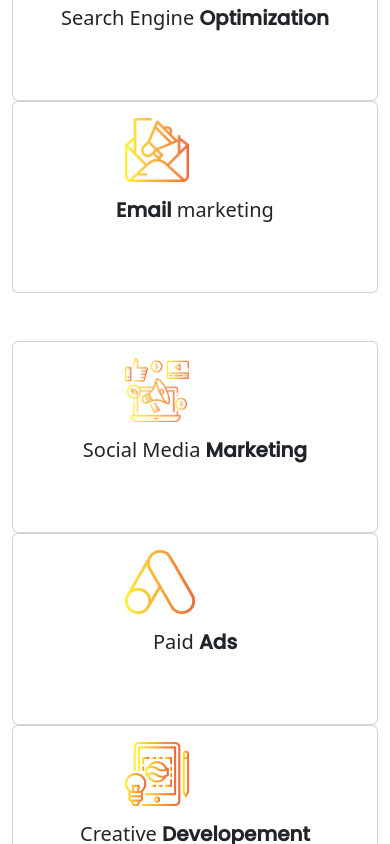
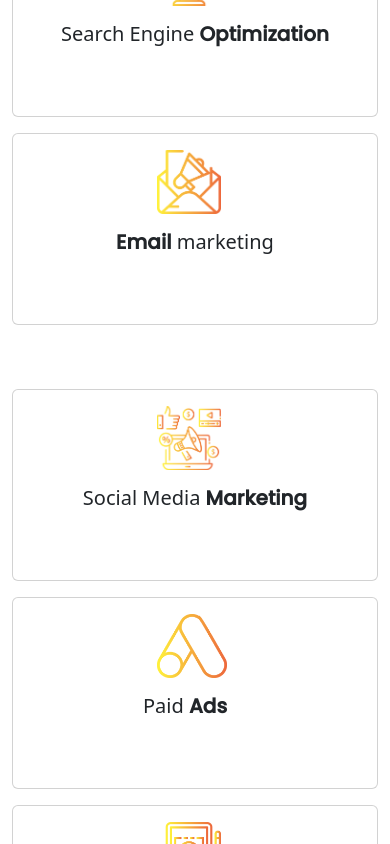
Before and after one commit to zeeyan23/Arohawebsite, a React (Create React App) app: page /#/ in a window 390 px wide. Shown: the part 1520-2364 px from the top of the page. Built offline with nearby package versions, Linux system fonts and the light colour scheme.

Commit message:
updated code

```diff
--- a/src/components/Footer/Footer.js
+++ b/src/components/Footer/Footer.js
@@ -24,7 +24,7 @@ function Footer(){
                 </Col>
                 <Col className={classes.colStyleArticle}>
                     <Container className={classes.cont}>
-                        <Col>
+                        <Col className="tabletColo">
                             <Row className={classes.articleStyle}><h5 className={classes.textHeadingStyle}>Articles</h5></Row>
                             <Row className="mt-3"><a className={classes.mailTextColor}  href="https://arohagroup.com/tips-to-make-a-high-quality-website-development/" target='_blank'>Website developer in india</a></Row>
                             <Row><a className={classes.mailTextColor} href="https://arohagroup.com/graphic-design-in-udupi-manipal/" target='_blank'>Magazine Designing Steps</a></Row>
@@ -34,7 +34,7 @@ function Footer(){
                         </Col>
                     </Container>
                 </Col>
-                <Col className={classes.colStyle}>
+                <Col className={classes.colStyle} id="connectCont">
                     <Container>
                         <Col>
                             <Row className={classes.connectRow}><h5 className={classes.textHeadingStyle}>Connect</h5></Row>
--- a/src/components/Footer/footer.module.css
+++ b/src/components/Footer/footer.module.css
@@ -37,12 +37,6 @@
 .contactStyle{
   display: contents;
 }
-@media only screen and (max-width: 700px) {
-
-    .contactStyle{
-      width: 173%;
-    }
-  }
 
   @media only screen and (max-width: 680px) {
     .footerContainer{
@@ -75,3 +69,14 @@
       text-align: initial;
     }
   }
+
+  /* tablets */
+
+  @media only screen and (min-width: 768px){
+    .links{
+      text-align: initial;
+    }
+    /* .colStyle{
+      display: none;
+    } */
+  }
--- a/src/components/Form/ConnectForm.js
+++ b/src/components/Form/ConnectForm.js
@@ -136,7 +136,7 @@ export const ConnectForm = () => {
             </Row>
 
             <Row className="mb-4">
-              <Form.Group as={Col} md="6" controlId="validationCustom01">
+              <Form.Group as={Col} md="6" controlId="validationCustom01" className={classes.mobileFieldStyle}>
                 <Form.Label className={classes.label}>First Name</Form.Label>
                 <Form.Control
                   required
@@ -175,7 +175,7 @@ export const ConnectForm = () => {
                   Please enter number.
                 </Form.Control.Feedback>
               </Form.Group>
-              <Form.Group as={Col} md="6" controlId="validationCustom01">
+              <Form.Group as={Col} md="6" controlId="validationCustom01" className={classes.mobileFieldStyle}>
                 <Form.Label className={classes.label}>
                   E-mail Address
                 </Form.Label>
@@ -219,7 +219,7 @@ export const ConnectForm = () => {
                   Please enter pincode.
                 </Form.Control.Feedback>
               </Form.Group> */}
-              <Form.Group as={Col} md="6" controlId="validationCustom01">
+              <Form.Group as={Col} md="6" controlId="validationCustom01" className={classes.mobileFieldStyle}>
                 <Form.Label className={classes.label}>Company Name</Form.Label>
                 <Form.Control
                   type="text"
--- a/src/components/Form/Form.module.css
+++ b/src/components/Form/Form.module.css
@@ -67,6 +67,9 @@ margin-right: 90%;
     .Form{
       width: inherit;
     }
+    .mobileFieldStyle{
+      margin-top: 1em;
+    }
   }
 
   @media only screen and (max-width: 768px) {
--- a/src/components/OurServices/OurServices.js
+++ b/src/components/OurServices/OurServices.js
@@ -31,7 +31,7 @@ function OurServices() {
             </Card.Body>
           </Card>
         </Col>
-        <Col>
+        <Col className={classes.mobileStyle}>
           <Card className={classes.ourservices}>
             <Card.Img
               variant="top"
@@ -47,7 +47,7 @@ function OurServices() {
             </Card.Body>
           </Card>
         </Col>
-        <Col>
+        <Col className={classes.mobileStyle}>
           <Card className={classes.ourservices}>
             <Card.Img
               variant="top"
@@ -63,7 +63,7 @@ function OurServices() {
         </Col>
       </Row>
       <Row className="mt-5">
-        <Col>
+        <Col className={classes.mobileStyle} id='sp'>
           <Card className={classes.ourservices}>
             <Card.Img
               variant="top"
@@ -77,7 +77,7 @@ function OurServices() {
             </Card.Body>
           </Card>
         </Col>
-        <Col>
+        <Col className={classes.mobileStyle}>
           <Card className={classes.ourservices}>
             <Card.Img
               variant="top"
@@ -85,14 +85,14 @@ function OurServices() {
               src={Ads}
             />
             <Card.Body>
-              <Card.Title>
+              <Card.Title className={classes.paidTextStyle}>
                 Paid <span className={classes.boldText}>Ads</span>
               </Card.Title>
             </Card.Body>
           </Card>
         </Col>
-        <Col>
-          <Card className={classes.ourservices}>
+        <Col className={classes.mobileStyle}>
+          <Card className={classes.ourservices} id='creativeDevelopement'>
             <Card.Img
               variant="top"
               className={classes.imageStyle}
--- a/src/components/OurServices/ourservices.module.css
+++ b/src/components/OurServices/ourservices.module.css
@@ -17,4 +17,15 @@
     .ourservices{
         width: auto;
     }
+    .imageStyle{
+        width: fit-content;
+        height: 4em;
+        margin-left: 8em;
+    }
+    .mobileStyle{
+        margin-top: 1em;
+    }
+    .paidTextStyle{
+        margin-right: 1em;
+    }
 }
```
Also changed, not shown: 1 other file (tests, documents, lock files or other folders).
